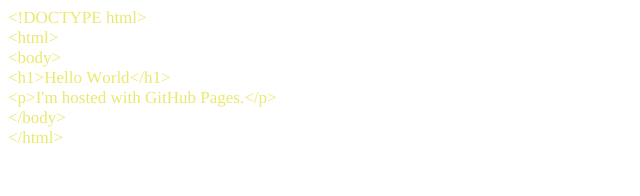
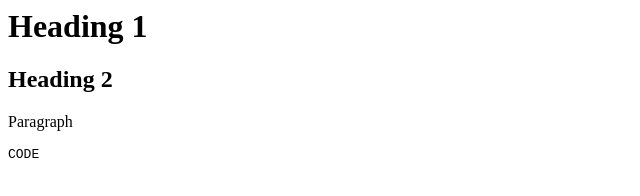
Before and after one commit to eyuasa/eyuasa.github.io, a plain HTML site: page index.html in a window 1280 px wide. Shown: the whole page, without its empty margins (0-640 px from the left). Drawn offline with Linux system fonts and the light colour scheme.

Commit message:
Update index.html

```diff
--- a/index.html
+++ b/index.html
@@ -1,23 +1,12 @@
-<!DOCTYPE html PUBLIC "-//W3C//DTD HTML 4.01//EN" "http://www.w3.org/TR/html4/strict.dtd">
-<html>
-<head>
-  <meta http-equiv="Content-Type" content="text/html; charset=utf-8">
-  <meta http-equiv="Content-Style-Type" content="text/css">
-  <title></title>
-  <meta name="Generator" content="Cocoa HTML Writer">
-  <meta name="CocoaVersion" content="2022.3">
-  <style type="text/css">
-    p.p1 {margin: 0.0px 0.0px 0.0px 0.0px; font: 17.0px Times; color: #eae96f; -webkit-text-stroke: #eae96f}
-    span.s1 {font-kerning: none}
-  </style>
-</head>
-<body>
-<p class="p1"><span class="s1">&lt;!DOCTYPE html&gt;</span></p>
-<p class="p1"><span class="s1">&lt;html&gt;</span></p>
-<p class="p1"><span class="s1">&lt;body&gt;</span></p>
-<p class="p1"><span class="s1">&lt;h1&gt;Hello World&lt;/h1&gt;</span></p>
-<p class="p1"><span class="s1">&lt;p&gt;I'm hosted with GitHub Pages.&lt;/p&gt;</span></p>
-<p class="p1"><span class="s1">&lt;/body&gt;</span></p>
-<p class="p1"><span class="s1">&lt;/html&gt;</span></p>
-</body>
-</html>
+<!DOCTYPE>
+<HTML>
+    <HEAD>
+        <TITLE> This is the web page title</TITLE>
+    </HEAD>
+    <BODY>
+        <H1>Heading 1</H1>
+        <H2>Heading 2</H2>
+        <P> Paragraph </P>
+        <CODE> CODE </CODE>
+    </BODY>
+</HTML>
```
